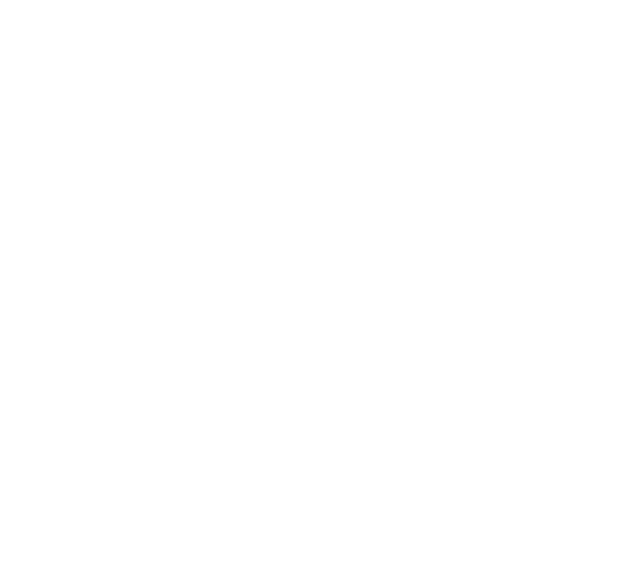
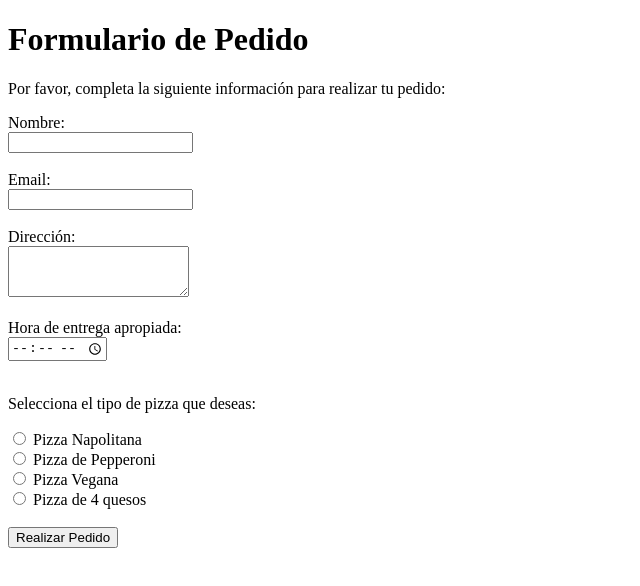
Before and after one commit to Raccoon0G/Pr-ctica_HTML_Form, a plain HTML site: page index.html in a window 1280 px wide. Shown: the whole page, without its empty margins (0-640 px from the left). Drawn offline with Linux system fonts and the light colour scheme.

Commit message:
Formulario con lo solicitado

```diff
--- a/index.html
+++ b/index.html
@@ -3,9 +3,41 @@
 <head>
     <meta charset="UTF-8">
     <meta name="viewport" content="width=device-width, initial-scale=1.0">
-    <title>Document</title>
+    <title>Pizzería DEV.F</title>
 </head>
 <body>
+    <h1>Formulario de Pedido </h1>
+    <p>Por favor, completa la siguiente información para realizar tu pedido:</p>
 
+    <form action="" method="post">
+        <!-- Información del cliente -->
+        <label for="nombre">Nombre:</label><br>
+        <input type="text" id="nombre" name="nombre" required><br><br>
+
+        <label for="email">Email:</label><br>
+        <input type="email" id="email" name="email" required><br><br>
+
+        <label for="direccion">Dirección:</label><br>
+        <textarea id="direccion" name="direccion" rows="3" required></textarea><br><br>
+
+        <label for="hora-entrega">Hora de entrega apropiada:</label><br>
+        <input type="time" id="hora-entrega" name="hora-entrega" required><br><br>
+
+        <!-- Selección de pizza -->
+        <p>Selecciona el tipo de pizza que deseas:</p>
+
+        <input type="radio" id="napolitana" name="tipo-pizza" value="Pizza Napolitana" required>
+        <label for="napolitana">Pizza Napolitana</label><br>
+
+        <input type="radio" id="pepperoni" name="tipo-pizza" value="Pizza de Pepperoni">
+        <label for="pepperoni">Pizza de Pepperoni</label><br>
+
+        <input type="radio" id="vegana" name="tipo-pizza" value="Pizza Vegana">
+        <label for="vegana">Pizza Vegana</label><br>
+
+        <input type="radio" id="4quesos" name="tipo-pizza" value="Pizza de 4 quesos">
+        <label for="4quesos">Pizza de 4 quesos</label><br><br>
+
+        <button type="submit">Realizar Pedido</button>
 </body>
 </html>
```
